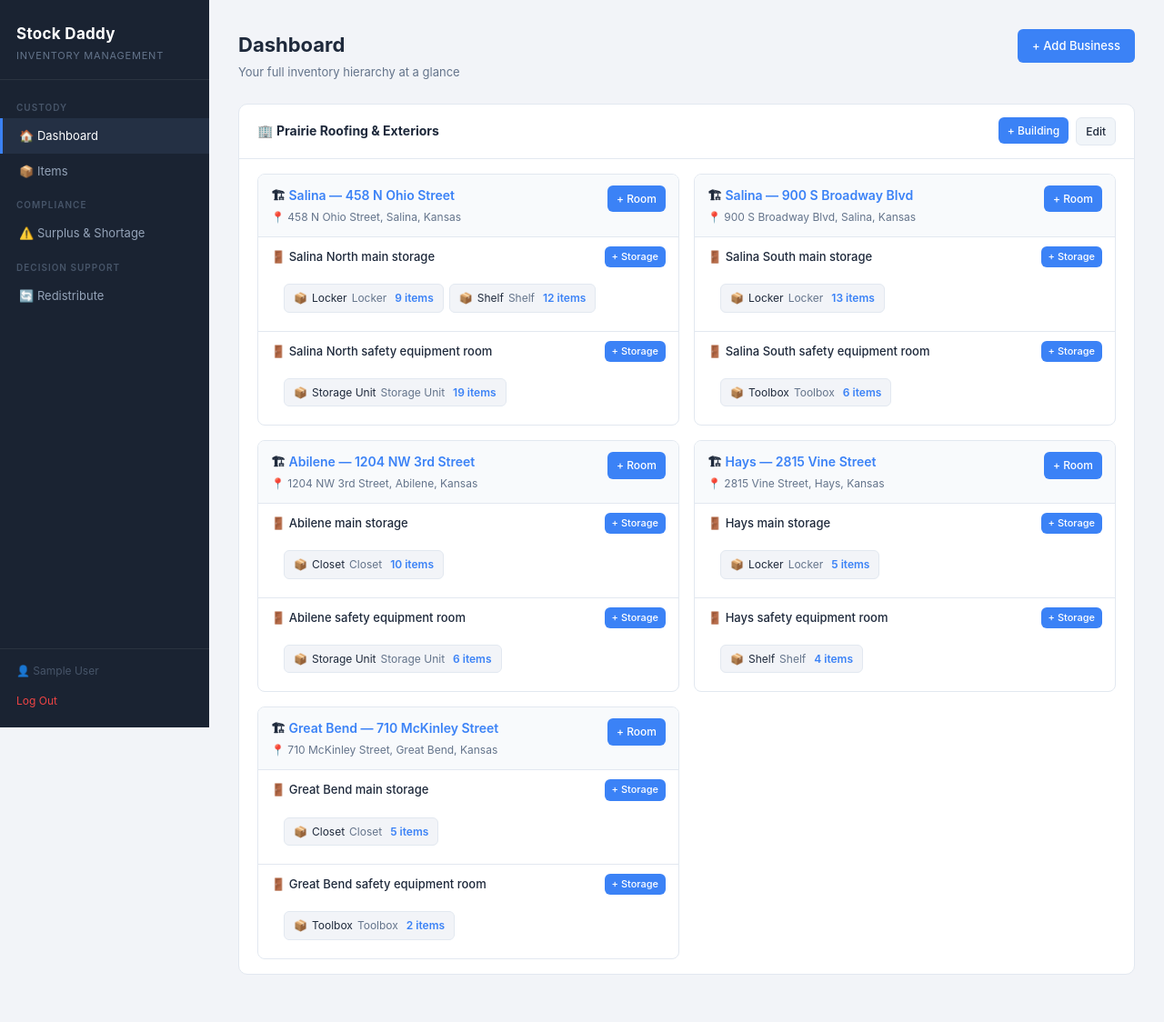
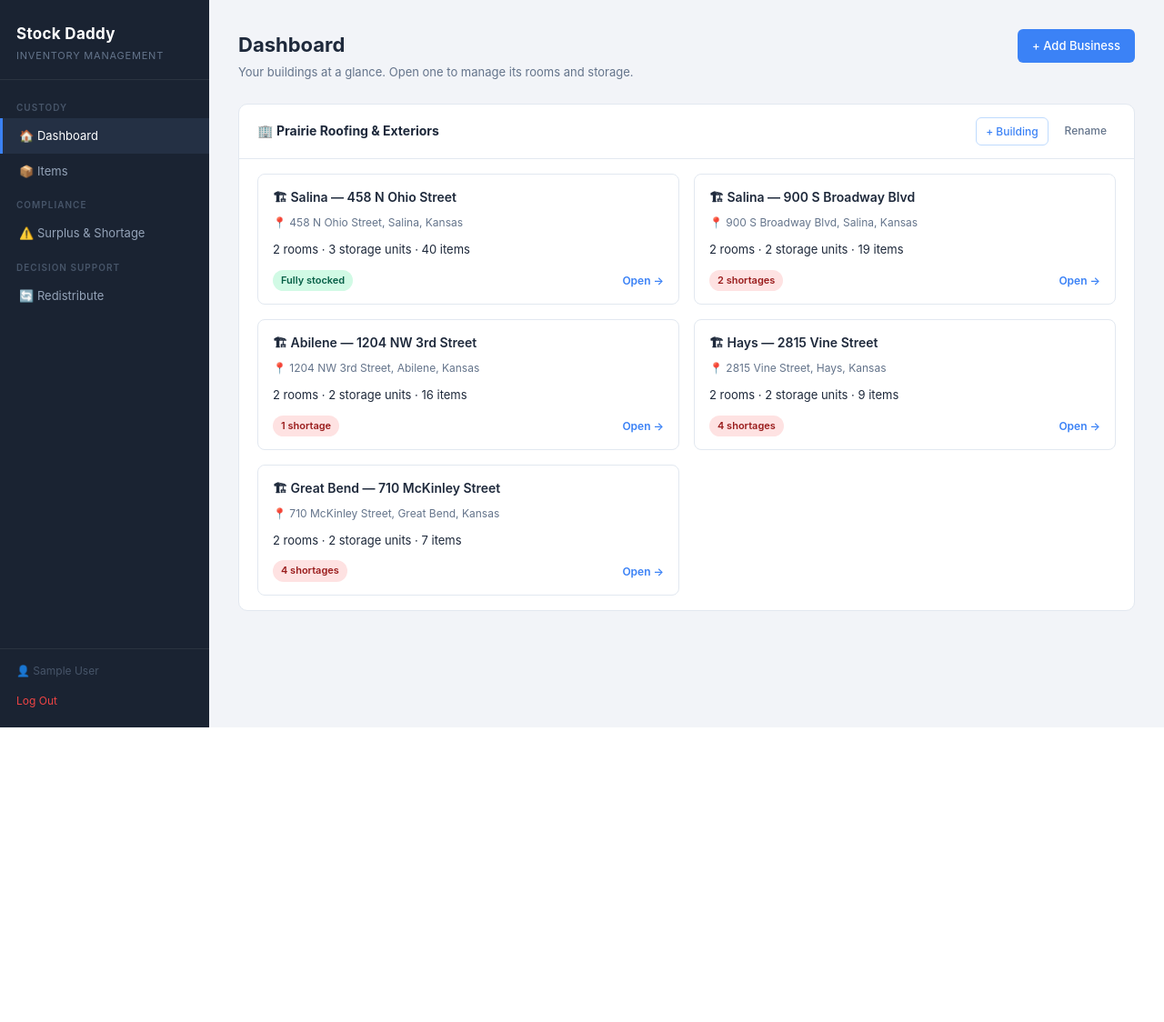
Before and after one commit to BaPark-FHSU-ASE/Group_1_Advanced_Software_Engineering_Proj, a Flask app: page /dashboard in a window 1280 px wide. Shown: the whole page at 91% size. After the commit the page ends 800 px from the top, so only its background shows below. Run offline with Flask 3, Linux system fonts and the light colour scheme; the visitor is signed in with stand-in values (Sample User, id 1); data comes from the database, SQL or seed files in the repository.

Commit message:
Turn Dashboard building cards into clickable summaries, cleaned up dashboard UI

```diff
--- a/frontend/db.py
+++ b/frontend/db.py
@@ -168,6 +168,17 @@ def get_dashboard_hierarchy(owner_id):
             (owner_id,),
         ).fetchall()
 
+        # How many item types each building is short on, for the red badge
+        # on its Dashboard card (same numbers as the Surplus & Shortage page).
+        shortages = dict(conn.execute(
+            "SELECT p.building_id, COUNT(*) FROM v_building_item_type_position p "
+            "JOIN building bl ON bl.building_id = p.building_id "
+            "JOIN business bs ON bs.business_id = bl.business_id "
+            "WHERE bs.owner_id = ? AND p.shortage_qty > 0 "
+            "GROUP BY p.building_id",
+            (owner_id,),
+        ).fetchall())
+
         storages_by_room = {}
         for s in storages:
             storages_by_room.setdefault(s["room_id"], []).append({
@@ -187,11 +198,18 @@ def get_dashboard_hierarchy(owner_id):
 
         buildings_by_business = {}
         for b in buildings:
+            b_rooms = rooms_by_building.get(b["building_id"], [])
+            b_storages = [st for r in b_rooms for st in r["storages"]]
             buildings_by_business.setdefault(b["business_id"], []).append({
                 "id": b["building_id"],
                 "name": f'{b["city"]} — {b["street_address"]}',
                 "address": f'{b["street_address"]}, {b["city"]}, {b["state"]}',
-                "rooms": rooms_by_building.get(b["building_id"], []),
+                "rooms": b_rooms,
+                # Summary numbers for the Dashboard card
+                "room_count": len(b_rooms),
+                "storage_count": len(b_storages),
+                "item_count": sum(st["item_count"] for st in b_storages),
+                "shortage_count": shortages.get(b["building_id"], 0),
             })
 
         return [
--- a/frontend/static/css/main.css
+++ b/frontend/static/css/main.css
@@ -176,6 +176,25 @@ a:hover { text-decoration: underline; }
     border-bottom: 1px solid var(--border);
 }
 
+/* Dashboard building cards are summaries you click into */
+.building-link {
+    display: flex;
+    flex-direction: column;
+    gap: 4px;
+    padding: 14px 16px;
+    color: var(--text);
+    transition: border-color 0.12s, box-shadow 0.12s;
+}
+.building-link:hover {
+    text-decoration: none;
+    color: var(--text);
+    border-color: var(--accent);
+    box-shadow: 0 2px 10px rgba(59, 130, 246, 0.12);
+}
+.building-stats { font-size: 13px; color: var(--text); margin-top: 6px; }
+.building-status { display: flex; align-items: center; justify-content: space-between; margin-top: 8px; }
+.building-open { font-size: 12px; font-weight: 600; color: var(--accent); }
+
 .building-name { font-weight: 600; font-size: 14px; }
 .building-address { font-size: 12px; color: var(--muted); margin-top: 2px; }
 
@@ -272,6 +291,12 @@ a:hover { text-decoration: underline; }
 .btn-tiny  { padding: 3px 8px; font-size: 11px; }
 .btn-danger { background: var(--danger); }
 .btn-danger:hover { background: #dc2626; }
+/* Quieter buttons for secondary actions, so the one solid blue button on a
+   page is the obvious main action. */
+.btn-ghost { background: transparent; color: var(--accent); border: 1px solid #bfdbfe; }
+.btn-ghost:hover { background: #eff6ff; color: var(--accent-dark); }
+.btn-text { background: transparent; color: var(--muted); }
+.btn-text:hover { background: #f1f5f9; color: var(--text); }
 
 /* ── Stats row ───────────────────────────────────────────────── */
 
@@ -372,6 +397,8 @@ a:hover { text-decoration: underline; }
 .inline-form > summary::-webkit-details-marker { display: none; }
 .inline-form[open] > summary { background: var(--accent-dark); }
 .inline-form[open] > summary.btn-secondary { background: #e2e8f0; color: var(--text); }
+.inline-form[open] > summary.btn-ghost { background: #eff6ff; color: var(--accent-dark); }
+.inline-form[open] > summary.btn-text { background: #f1f5f9; color: var(--text); }
 
 .inline-form-body {
     position: absolute;
@@ -494,6 +521,7 @@ a:hover { text-decoration: underline; }
     .form-group select { font-size: 16px; padding: 11px 12px; }
 
     .form-card { max-width: none; }
+    .building-grid { grid-template-columns: 1fr; padding: 12px; }
 
     /* Status buttons stack full width, big enough for a gloved thumb */
     .status-actions { flex-direction: column; }
--- a/frontend/templates/dashboard.html
+++ b/frontend/templates/dashboard.html
@@ -9,7 +9,7 @@
         <div class="page-header">
             <div>
                 <h2>Dashboard</h2>
-                <p>Your full inventory hierarchy at a glance</p>
+                <p>Your buildings at a glance. Open one to manage its rooms and storage.</p>
             </div>
             <details class="inline-form">
                 <summary class="btn btn-primary">+ Add Business</summary>
@@ -31,7 +31,7 @@
                 <span>🏢 <strong>{{ biz.name }}</strong></span>
                 <div class="card-actions">
                     <details class="inline-form">
-                        <summary class="btn btn-small">+ Building</summary>
+                        <summary class="btn btn-small btn-ghost">+ Building</summary>
                         <form method="POST" action="{{ url_for('add_building', business_id=biz.id) }}" class="inline-form-body">
                             <div class="form-group">
                                 <label for="street-{{ biz.id }}">Street address</label>
@@ -49,7 +49,7 @@
                         </form>
                     </details>
                     <details class="inline-form">
-                        <summary class="btn btn-small btn-secondary">Edit</summary>
+                        <summary class="btn btn-small btn-text">Rename</summary>
                         <form method="POST" action="{{ url_for('rename_business', business_id=biz.id) }}" class="inline-form-body">
                             <div class="form-group">
                                 <label for="rename-{{ biz.id }}">Business name</label>
@@ -63,34 +63,26 @@
 
             <div class="building-grid">
                 {% for building in biz.buildings %}
-                <div class="building-card">
-                    <div class="building-header">
-                        <div>
-                            <div class="building-name">🏗 <a href="{{ url_for('building', building_id=building.id) }}">{{ building.name }}</a></div>
-                            <div class="building-address">📍 {{ building.address }}</div>
-                        </div>
-                        <a href="{{ url_for('building', building_id=building.id, add='room') }}" class="btn btn-small">+ Room</a>
+                {# The whole card is a link; adding rooms and storage happens on the building page. #}
+                <a href="{{ url_for('building', building_id=building.id) }}" class="building-card building-link">
+                    <div class="building-name">🏗 {{ building.name }}</div>
+                    <div class="building-address">📍 {{ building.address }}</div>
+                    <div class="building-stats">
+                        {{ building.room_count }} room{{ 's' if building.room_count != 1 }}
+                        · {{ building.storage_count }} storage unit{{ 's' if building.storage_count != 1 }}
+                        · {{ building.item_count }} item{{ 's' if building.item_count != 1 }}
                     </div>
-
-                    {% for room in building.rooms %}
-                    <div class="room-block">
-                        <div class="room-header">
-                            <span class="room-name">🚪 {{ room.name }}</span>
-                            <a href="{{ url_for('building', building_id=building.id, add='storage', room=room.id) }}" class="btn btn-tiny">+ Storage</a>
-                        </div>
-                        <div class="storage-list">
-                            {% for storage in room.storages %}
-                            <div class="storage-tag">
-                                <span class="storage-icon">📦</span>
-                                <span class="storage-name">{{ storage.name }}</span>
-                                <span class="storage-type">{{ storage.type }}</span>
-                                <span class="storage-count">{{ storage.item_count }} items</span>
-                            </div>
-                            {% endfor %}
-                        </div>
+                    <div class="building-status">
+                        {% if building.shortage_count %}
+                        <span class="badge badge-shortage">{{ building.shortage_count }} shortage{{ 's' if building.shortage_count != 1 }}</span>
+                        {% elif building.item_count %}
+                        <span class="badge badge-ok">Fully stocked</span>
+                        {% else %}
+                        <span class="muted-note">Empty — open to add rooms</span>
+                        {% endif %}
+                        <span class="building-open">Open →</span>
                     </div>
-                    {% endfor %}
-                </div>
+                </a>
                 {% else %}
                 <span class="muted-note">No buildings yet. Use "+ Building" to add one.</span>
                 {% endfor %}
```
Also changed, not shown: frontend/tests/test_business_building.py (+33 -0 lines).
